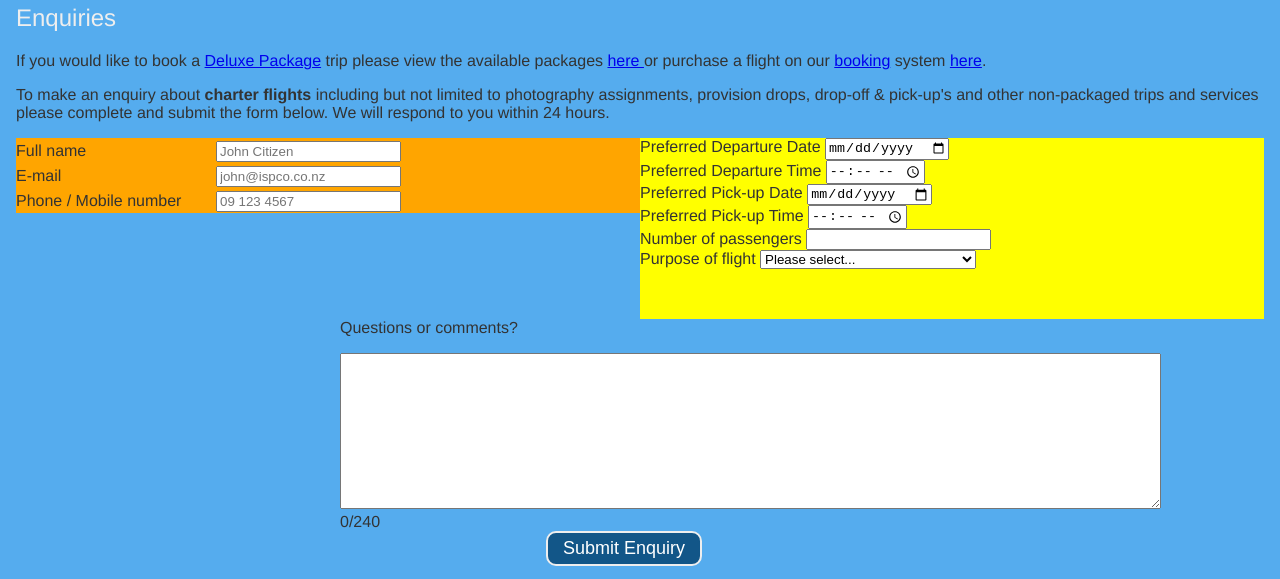
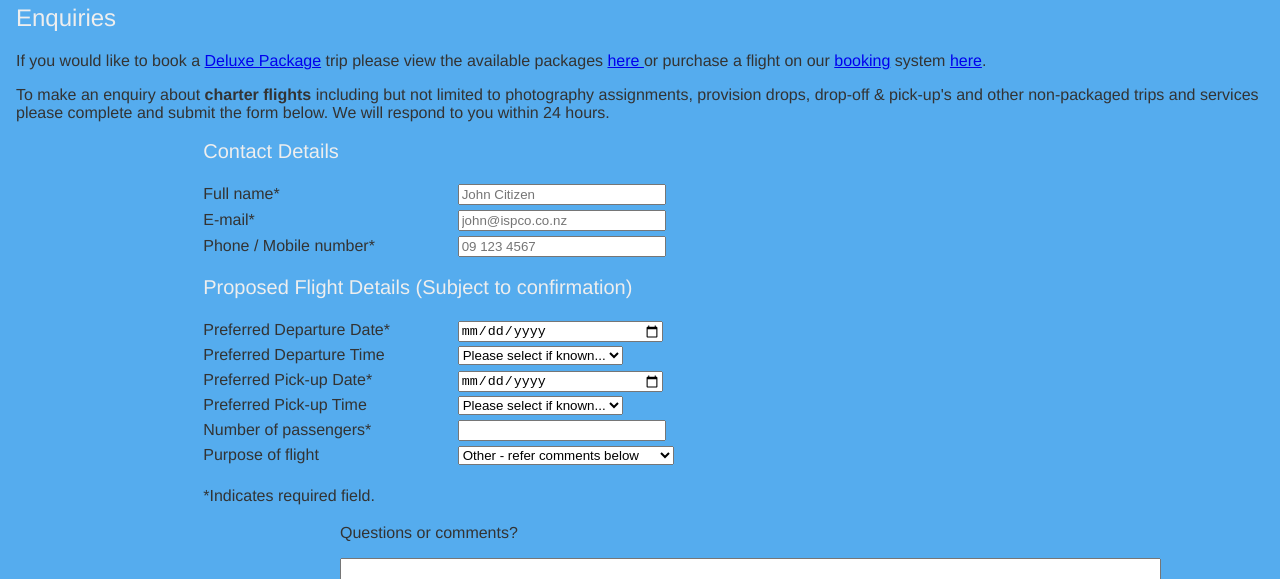
Before and after one commit to waynebishop/fly-to-the-limit, a plain HTML site: page contact.html in a window 1280 px wide. Shown: the part 940-1519 px from the top of the page. Drawn offline with Linux system fonts and the light colour scheme.

Commit message:
Reformatted and fixed JS so it works

```diff
--- a/contact.html
+++ b/contact.html
@@ -91,31 +91,33 @@
 
 					<p>To make an enquiry about <b>charter flights </b>including but not limited to photography assignments, provision drops, drop-off &amp pick-up's and other non-packaged trips and services please complete and submit the form below. We will respond to you within 24 hours.</p>
 					<div id="enq-details">
-						<form action="something.php" method="post" id="enquiry"></form>
+						<form action="something.php" method="post" id="enquiry">
 
 							<div id="customer-details">
 								<div>
-									<label for="full-name">Full name</label>
+									<h2>Contact Details</h2>
+									<label for="full-name">Full name*</label>
 									<input type="text" id="full-name" required placeholder="John Citizen">
 									<span id="full-name-message"></span>
 								</div>
 
 								<div>
-									<label for="email">E-mail</label>
+									<label for="email">E-mail*</label>
 									<input type="email" id="email" required placeholder="john@ispco.co.nz">
 									<span id="email-message"></span>
 								</div>
 
 								<div>
-									<label for="phone">Phone / Mobile number</label>
+									<label for="phone">Phone / Mobile number*</label>
 									<input type="text" id="phone" required placeholder="09 123 4567">
 									<span id="phone-message"></span>
 								</div>
-							</div>
 
-							<div id="trip">
+
+
+								<h2>Proposed Flight Details (Subject to confirmation)</h2>
 								<div>
-									<label for="dep-date">Preferred Departure Date</label>
+									<label for="dep-date">Preferred Departure Date*</label>
 									<input type="date" id="dep-date" required>
 									<span id="dep-date-message"></span>
 								</div>
@@ -123,32 +125,40 @@
 
 								<div>
 									<label for="dep-time">Preferred Departure Time</label>
-									<input type="time" id="dep-time">
+									<select>
+										<option value="">Please select if known...</option>
+										<option>Morning (AM)</option>
+										<option>Afrernoon (PM)</option>
+									</select>
 									<span id="dep-time-message"></span>
 								</div>
 
 								<div>
-									<label for="pick-date">Preferred Pick-up Date</label>
+									<label for="pick-date">Preferred Pick-up Date*</label>
 									<input type="date" id="pick-date" required>
 									<span id="pick-date-message"></span>
 								</div>
 
 								<div>
 									<label for="pick-time">Preferred Pick-up Time</label>
-									<input type="time" id="pick-time">
+									<select>
+										<option value="">Please select if known...</option>
+										<option>Morning (AM)</option>
+										<option>Afrernoon (PM)</option>
+									</select>
 									<span id="pick-time-message"></span>
 								</div>
 
 								<div>
-									<label for="passengers">Number of passengers</label>
-									<input type="number" id="passengers">
+									<label for="passengers">Number of passengers*</label>
+									<input type="number" id="passengers" required>
 									<span id="passengers-message"></span>
 								</div>
 
 								<div>
 									<label for="purpose">Purpose of flight</label>
-									<select>
-										<option value="">Please select...</option>
+									<select required>
+										<option value="photo">Other - refer comments below</option>
 										<option value="photo">Photography</option>
 										<option value="drop-pick">Drop-off &amp Pick-up</option>
 										<option value="photo">Delivery of provisions</option>
@@ -156,11 +166,13 @@
 										<option value="photo">Heli-hunt</option>
 										<option value="photo">Heli-fish</option>
 										<option value="photo">Amphibian plane for lake landing</option>
-										<option value="photo">Other</option>
 									</select>
 								</div>
 
+								<p>*Indicates required field.</p>
 							</div>
+
+							<!-- </div> -->
 
 							<!-- Question box -->
 							<div id="comments-box">
--- a/css/styles.css
+++ b/css/styles.css
@@ -520,69 +520,29 @@ nav a,
 /* Forms */
 
 #customer-details {
-	width: 50%;
-	background-color: orange;
-	float: left;
+	width: 70%;
 	line-height: 25px;
 	position: relative;
+	margin: 0 auto;
 
 }
 
-/*#customer-details input {
-	width: 200px;
-
-}*/
-
-#customer-details #full-name {
-	position:	absolute;
-	top: 3px;
-	left: 200px;
+#customer-details label {
+	display: inline-block;
+	width: 250px;
 }
 
-#customer-details #email {
-	position:	absolute;
-	top: 28px;
-	left: 200px;
+#customer-details input {
+	width: 200px;
 }
 
-#customer-details #phone {
-	position:	absolute;
-	top: 53px;
-	left: 200px;
-}
-
-#full-name-message {
-	position:	absolute;
-	top: 1px;
-	left: 350px;
+#full-name-message,
+#email-message,
+#phone-message {
 	font-size: small;
 	color: red;
 }
 
-#email-message {
-	position:	absolute;
-	top: 25px;
-	left: 350px;
-	font-size: small;
-	color: red;
-}
-
-#phone-message {
-	position:	absolute;
-	top: 50px;
-	left: 350px;
-	font-size: small;
-	color: red;
-}
-
-
-#trip {
-	float: left;
-	background-color: yellow;
-	width: 50%;
-	position: relative;
-	padding-bottom: 50px;
-}
 
 #comments-box	{
 	width: 600px;
--- a/js/patterns.js
+++ b/js/patterns.js
@@ -1,7 +1,5 @@
 // Patterns to use in validation
 	var usernamePattern = new RegExp("^[a-zA-Z0-9._-]{3,20}$");
 	var namePattern = new RegExp("^[a-zA-Z' .-]{3,50}$");
-	var emailPattern = new RegExp("^[a-zA-Z._-@]{5,20}$");
-	var phonePattern = new RegExp("^[0-9]{7,20}$");
-
-//
+	var emailPattern = new RegExp("^[a-zA-Z._@-]{5,20}$");
+	var phonePattern = new RegExp("^[0-9 ]{7,20}$");
--- a/js/validation.js
+++ b/js/validation.js
@@ -9,7 +9,7 @@ var enquiryForm = document.querySelector('#enquiry');
 	var phoneInput = document.querySelector("#phone");
 	var phoneMessage = document.querySelector("#phone-message");
 
-	var messageInput = document.querySelector('#message');
+	var messageInput = document.querySelector('#comments');
 	var messageMessage = document.querySelector('#message-message')
 
 // Listen for the blur event on full-name inout field
```
Also changed, not shown: index.html (+1 -2 lines).
